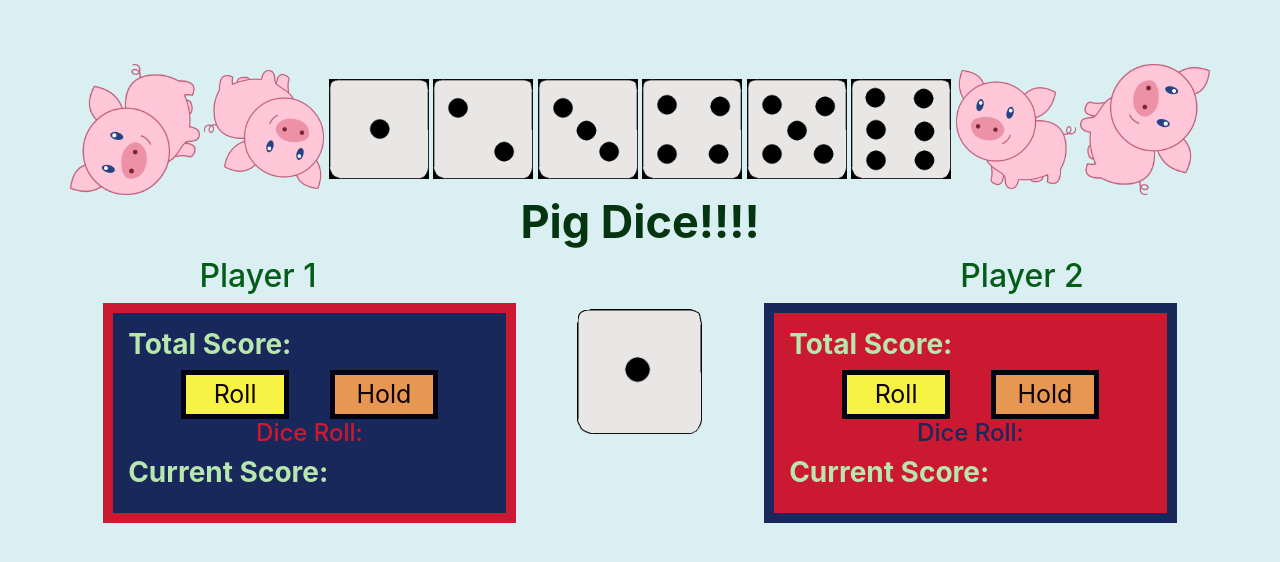
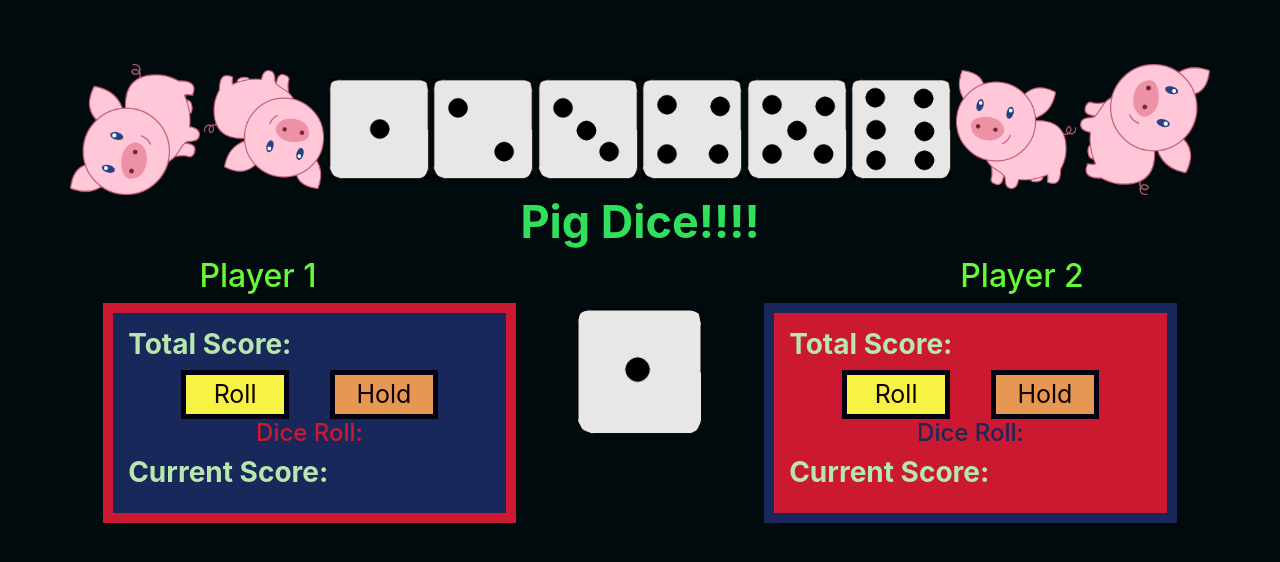
Before and after one commit to SueRtx/pig-dice, a plain HTML site: page index.html in a window 1280 px wide. Both pictures are taken after a click on the button "Start Game". Drawn offline with nearby package versions, Linux system fonts and the light colour scheme.

Commit message:
Change background to black. Remove empty lines.

```diff
--- a/css/styles.css
+++ b/css/styles.css
@@ -3,15 +3,15 @@
 }
 body {
   text-align: center;
-  background-color: rgb(218, 239, 242);
+  background-color: rgb(1, 11, 13);
 }
 h1 {
-  color:rgb(5, 53, 16);
+  color:rgb(49, 224, 90);
   font-weight: bold;
   font-size: 45px;
 }
 h2 {
-  color:rgb(4, 92, 25);
+  color:rgb(101, 249, 56);
 }
 #turn1 {
   margin-left: 20%;
@@ -73,7 +73,7 @@ img {
   font-weight: bold;
   border: solid rgb(237, 121, 175) 10px;
   font-weight: bold;
-  font-size: 35px;
+  font-size: 25px;
 }
 .movingDie {
   margin-top: 10%;
--- a/index.html
+++ b/index.html
@@ -12,17 +12,15 @@
   <header class="main-header" roll="banner">
     <img src="img/pig9.png" heigt="130px" width="130px" alt="picture of a pig">
     <img src="img/pig8.png" heigt="120px" width="120px" alt="picture of a pig">
-    <img src="img/die1.jpeg" heigt="100px" width="100px" alt="picture of a die face">
+    <img src="img/die1.jpeg"class="img-rounded" heigt="100px" width="100px" alt="picture of a die face">
     <img src="img/die2.jpeg" heigt="100px" width="100px" alt="picture of a die face">
     <img src="img/die3.jpeg" heigt="100px" width="100px" alt="picture of a die face">
-
     <img src="img/die4.jpeg" heigt="100px" width="100px" alt="picture of a die face">
     <img src="img/die5.jpeg" heigt="100px" width="100px" alt="picture of a die face">
     <img src="img/die6.jpeg" heigt="100px" width="100px" alt="picture of a die face">
     <img src="img/pig6.png" heigt="120px" width="120px" alt="picture of a pig">
     <img src="img/pig10.png" heigt="130px" width="130px" alt="picture of a pig">
   </header>
-
   <div id="container">
     <h1>Pig Dice!!!!</h1>
     <button type="click" id="startGame">Start Game</button>
```
Also changed, not shown: img/pig2.png (deleted), img/pig3.png (deleted), img/pig4.png (deleted), img/pig5.png (deleted).
